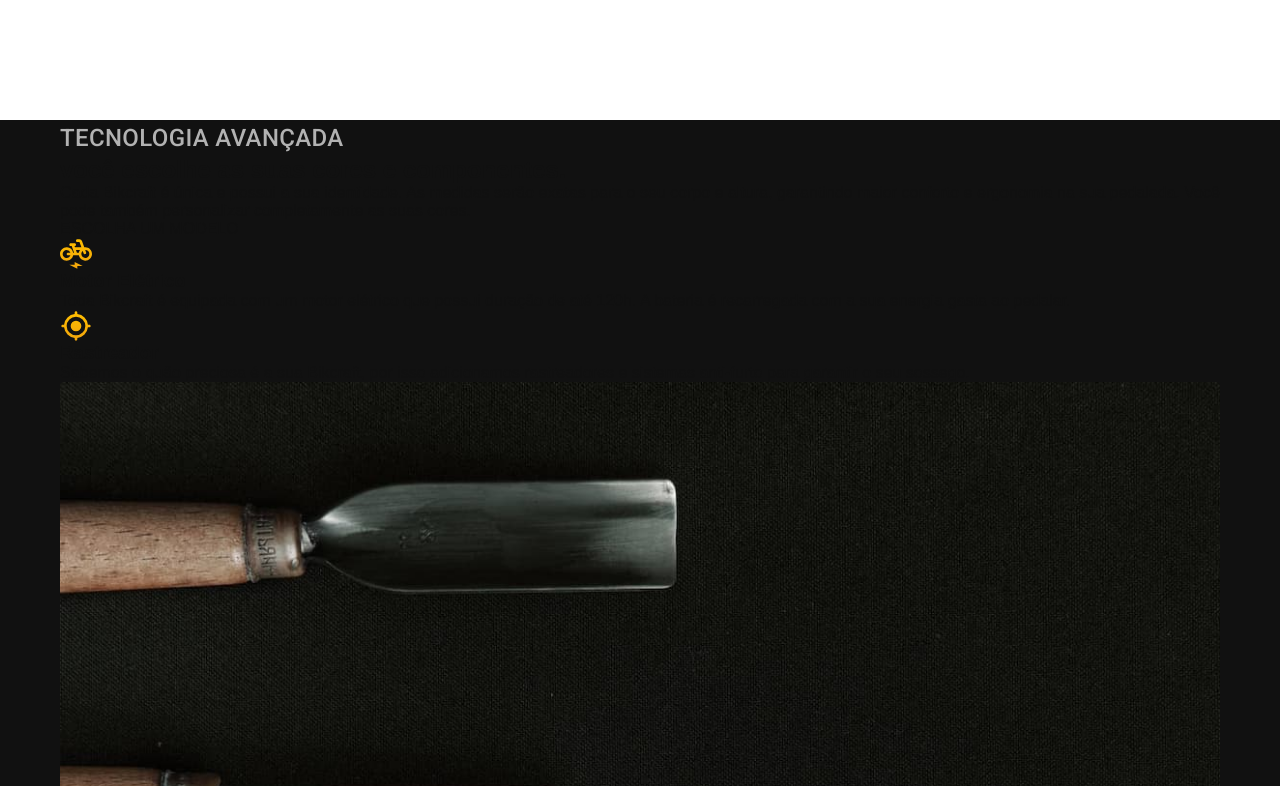
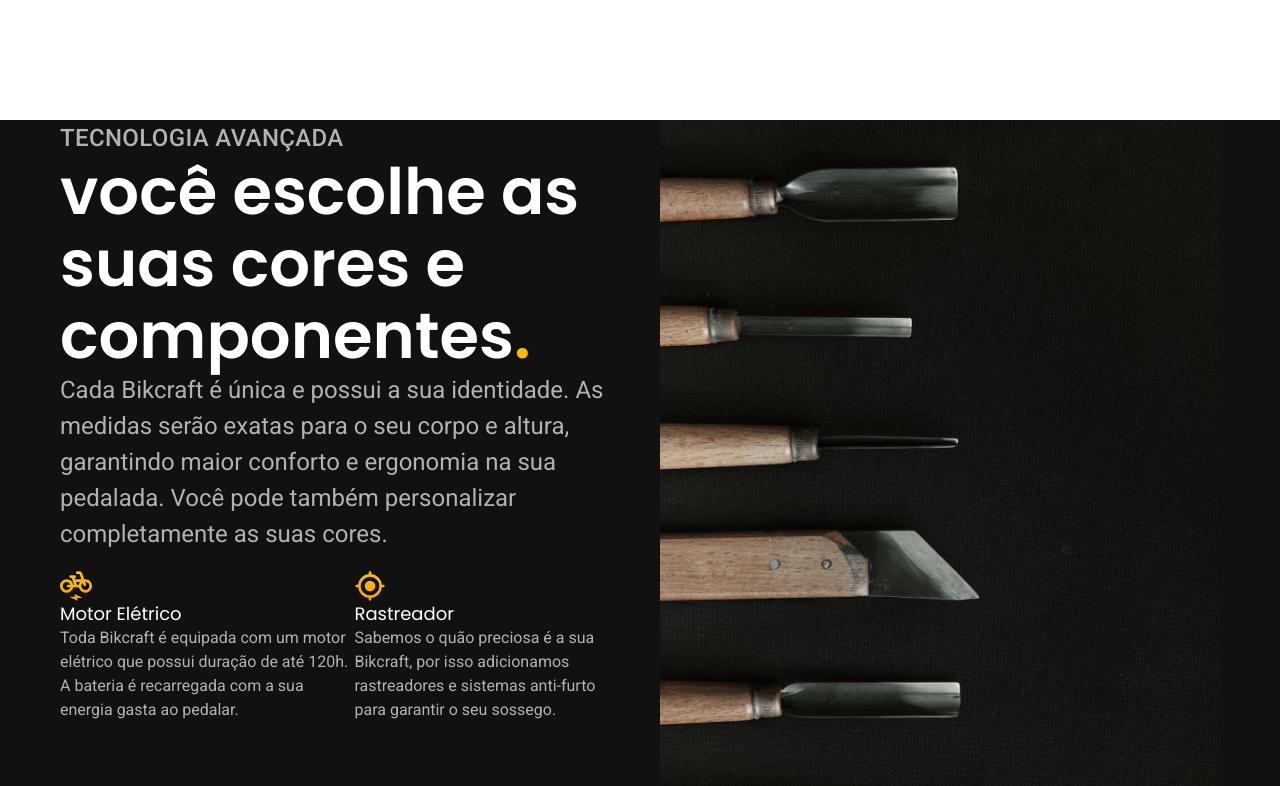
Before and after one commit to OZunino/bikcraft, a plain HTML site: page index.html in a window 1280 px wide. Shown: the part 1514-2300 px from the top of the page. Drawn offline with Linux system fonts and the light colour scheme.

Commit message:
ferramentas estilizacao

```diff
--- a/css/home/tecnologia.css
+++ b/css/home/tecnologia.css
@@ -1,3 +1,20 @@
 .tecnologia-bg {
     background-color: var(--cor-11);
 }
+
+.tecnologia {
+    display: grid;
+    grid-template-columns: 1fr 1fr;
+    gap: 40px;
+}
+
+.tecnologia-vantagens {
+    display: flex;
+}
+
+.tecnologia-imagem img {
+    width: 100%;
+    height: 100%;
+    object-fit: cover;
+    object-position: left;
+}
--- a/index.html
+++ b/index.html
@@ -71,25 +71,26 @@
             <div class="tecnologia container">
                 <div class="tecnologia-conteudo">
                     <span  class="font-2-l-b cor-5">TECNOLOGIA AVANÇADA</span>
-                    <h2>você escolhe as suas cores e componentes.</h2>
-                    <p>Cada Bikcraft é única e possui a sua identidade. As medidas serão exatas para o seu corpo e altura, garantindo maior conforto e ergonomia na sua pedalada. Você pode também personalizar completamente as suas cores.</p>
-                    <a href="">ESCOLHA UM MODELO</a>
+                    <h2 class="font-1-xxl cor-0">você escolhe as suas cores e componentes<span class="cor-p1">.</span></h2>
+                    <p class="font-2-l cor-5">Cada Bikcraft é única e possui a sua identidade. As medidas serão exatas para o seu corpo e altura, garantindo maior conforto e ergonomia na sua pedalada. Você pode também personalizar completamente as suas cores.</p>
+                    <a class="link" href="./bicicletas.html">ESCOLHA UM MODELO</a>
+                    <div class="tecnologia-vantagens">
+                    <div>
+                    <img src="./img/icones/eletrica.svg" alt="">
+                    <h3 class="font-1-m cor-0">Motor Elétrico</h3>
+                    <p class="font-2-s cor-5">Toda Bikcraft é equipada com um motor elétrico que possui duração de até 120h. A bateria é recarregada com a sua energia gasta ao pedalar.</p>
+                    </div>
+                    <div>
+                    <img src="./img/icones/rastreador.svg" alt="">
+                    <h3 class="font-1-m cor-0">Rastreador</h3>
+                    <p class="font-2-s cor-5">Sabemos o quão preciosa é a sua Bikcraft, por isso adicionamos rastreadores e sistemas anti-furto para garantir o seu sossego.</p>
+                    </div>
                 </div>
-                <div>
-                    <img src="./img/icones/eletrica.svg" alt="">
-                    <h3>Motor Elétrico</h3>
-                    <p>Toda Bikcraft é equipada com um motor elétrico que possui duração de até 120h. A bateria é recarregada com a sua energia gasta ao pedalar.</p>
-                </div>
-                <div>
-                    <img src="./img/icones/rastreador.svg" alt="">
-                    <h3>Rastreador</h3>
-                    <p>Sabemos o quão preciosa é a sua Bikcraft, por isso adicionamos rastreadores e sistemas anti-furto para garantir o seu sossego.</p>
                 </div>
                 <div class="tecnologia-imagem">
                     <img src="./img/fotos/tecnologia.jpg" alt="">
-                </div>
+                    </div>
             </div>
-
         </article>
     </body>
 </html>
```
